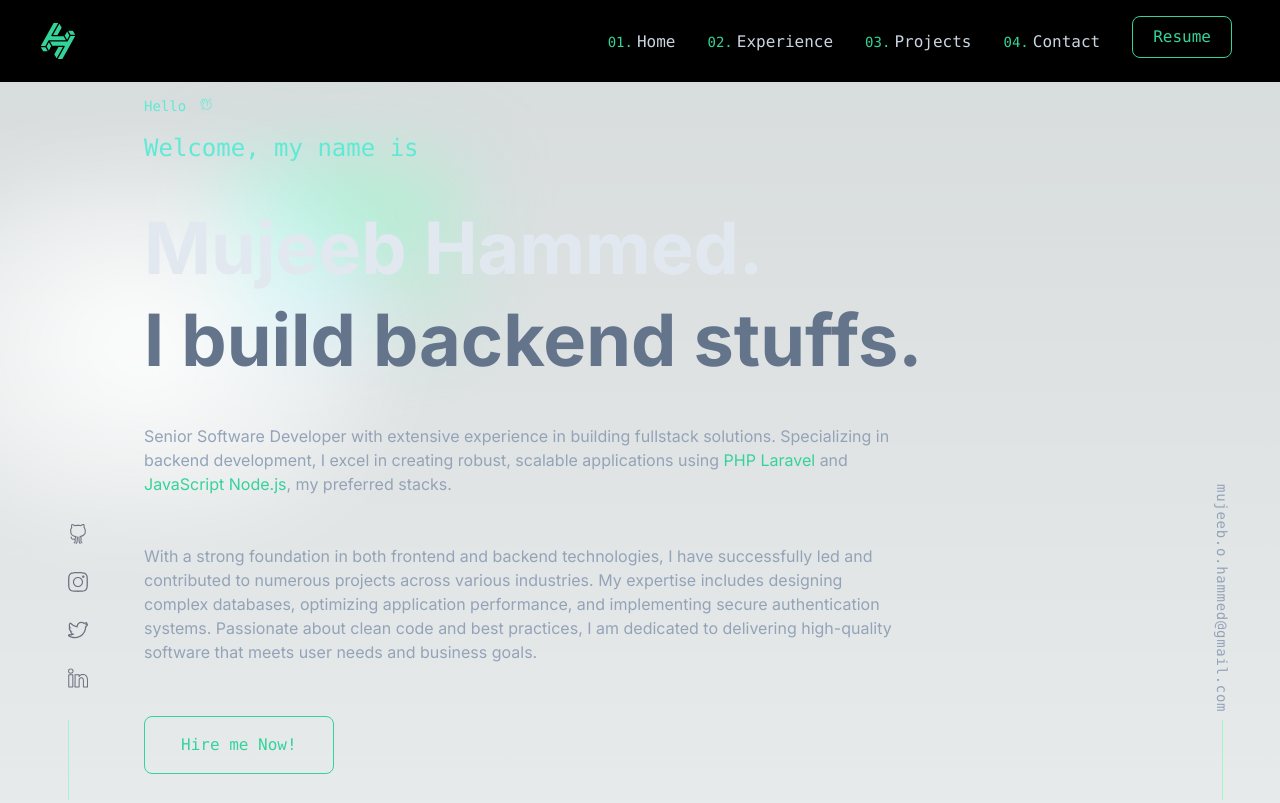
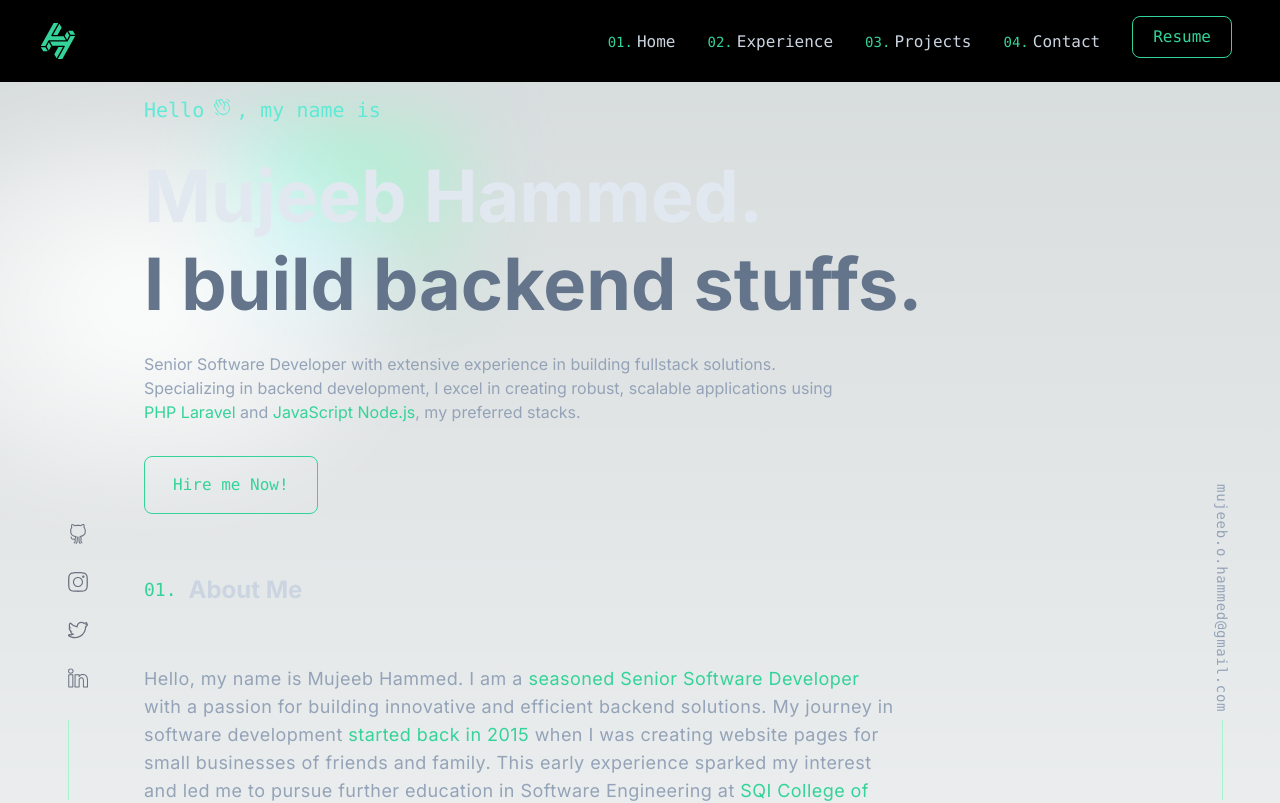
Before and after one commit to Mjay202/Portfolio-V2, a Next.js app: page / in a window 1280 px wide. Shown: the top 803 px of the page. Built offline with nearby package versions, Linux system fonts and the light colour scheme.

Commit message:
fixed google font bug

```diff
--- a/app/page.tsx
+++ b/app/page.tsx
@@ -11,24 +11,22 @@ export default function Home() {
 
       {/* Hero Section */}
       <div className="px-10 md:px-36 sm:px-28 mt-24 font-inter">
-        <h4 className="sm:text-sm lg:text-md text-xs text-teal-300 font-mono">
-          {" "}
-          Hello{" "}
-          <span className="inline-flex">
+
+        <h3 className="sm:text-lg lg:text-xl text-md text-teal-300 sm:mt-4  mt-2 font-mono">
+          Hello
+          <span className="inline-flex mr-1 ml-1">
             <PiHandWavingLight className="ml-1 hover:animate-ping" />
           </span>
-        </h4>
-        <h3 className="sm:text-xl lg:text-2xl text-md text-teal-300 sm:mt-4  mt-2 font-mono">
-          Welcome, my name is
+          , my name is
         </h3>
         <div className="relative z-[-1] mb-6 before:absolute before:h-[300px] before:w-full before:-translate-x-1/2 before:rounded-full before:bg-gradient-radial before:from-white before:to-transparent before:blur-2xl before:content-[''] after:absolute after:-z-20 after:h-[180px] after:w-full after:translate-x-1/3 after:bg-gradient-conic after:from-sky-200 after:via-emerald-200 after:blur-2xl after:content-[''] before:dark:bg-gradient-to-br before:dark:from-transparent before:dark:to-emerald-700 before:dark:opacity-10 after:dark:from-sky-900 after:dark:via-[#01ffd0] after:dark:opacity-40 sm:before:w-[480px] sm:after:w-[240px] before:lg:h-[360px]"></div>
-        <h4 className="sm:text-5xl lg:text-7xl md:text-6xl  text-4xl font-inter text-slate-200 mt-5 md:mt-7 lg:mt-12 font-bold">
+        <h4 className="sm:text-5xl lg:text-7xl md:text-6xl  text-4xl font-inter text-slate-200 mt-5 md:mt-7 lg:mt-9 font-bold">
           Mujeeb Hammed.
         </h4>
-        <h5 className="lg:text-7xl md:text-5xl text-4xl font-inter  text-slate-500 mt-2 sm:mt-5 font-bold sm:text-4xl">
+        <h5 className="lg:text-7xl md:text-5xl text-4xl font-inter  text-slate-500 mt-2 sm:mt-4 font-bold sm:text-4xl">
           I build backend stuffs.
         </h5>
-        <p className="text-slate-400 mt-9 lg:mt-12 pr-16 lg:pr-60 text-sm lg:text-base font-inter font-relaxed">
+        <p className="text-slate-400 mt-5 lg:mt-8 pr-16 lg:pr-72 text-sm lg:text-base font-inter font-relaxed">
           Senior Software Developer with extensive experience in building
           fullstack solutions. Specializing in backend development, I excel in
           creating robust, scalable applications using
@@ -36,7 +34,7 @@ export default function Home() {
           <span className="text-emerald-400"> JavaScript Node.js</span>, my
           preferred stacks.
         </p>
-        <p className="text-slate-400 mt-9 mb-3 lg:mt-12 pr-16 lg:pr-60 text-sm lg:text-base font-inter font-relaxed">
+        {/* <p className="text-slate-400 mt-9 mb-3 lg:mt-12 pr-16 lg:pr-60 text-sm lg:text-base font-inter font-relaxed">
           With a strong foundation in both frontend and backend technologies, I
           have successfully led and contributed to numerous projects across
           various industries. My expertise includes designing complex databases,
@@ -44,11 +42,11 @@ export default function Home() {
           authentication systems. Passionate about clean code and best
           practices, I am dedicated to delivering high-quality software that
           meets user needs and business goals.
-        </p>
+        </p> */}
 
         <button
           type="button"
-          className="mt-10 hover:border-r-4 font-mono  hover:border-b-4 py-4 px-9 me-2 mb-2 text-md font-medium  focus:outline-none bg-transparent rounded-lg border border-emerald-400 transition ease-out duration-300 hover:scale-105 text-emerald-400 focus:z-10 focus:ring-2 focus:ring-emerald-100"
+          className="mt-6 md:mt-8 hover:border-r-4 font-mono  hover:border-b-4 py-4 px-7 me-2 mb-2 text-md font-medium  focus:outline-none bg-transparent rounded-lg border border-emerald-400 transition ease-out duration-300 hover:scale-105 text-emerald-400 focus:z-10 focus:ring-2 focus:ring-emerald-100"
         >
           Hire me Now!
         </button>
```
